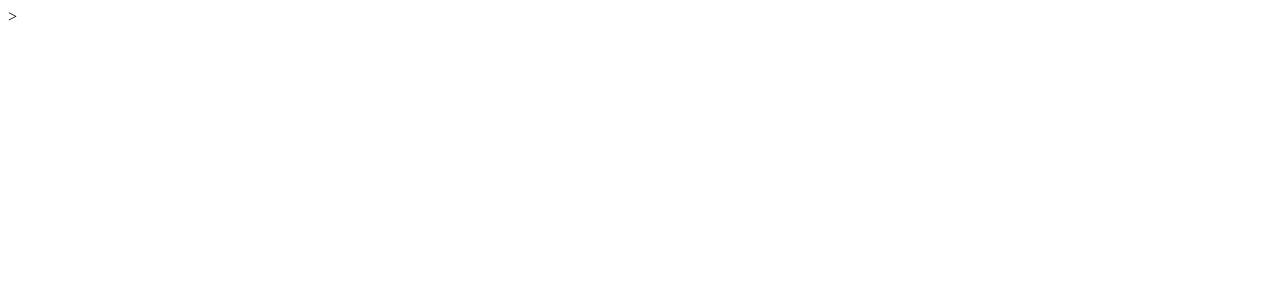
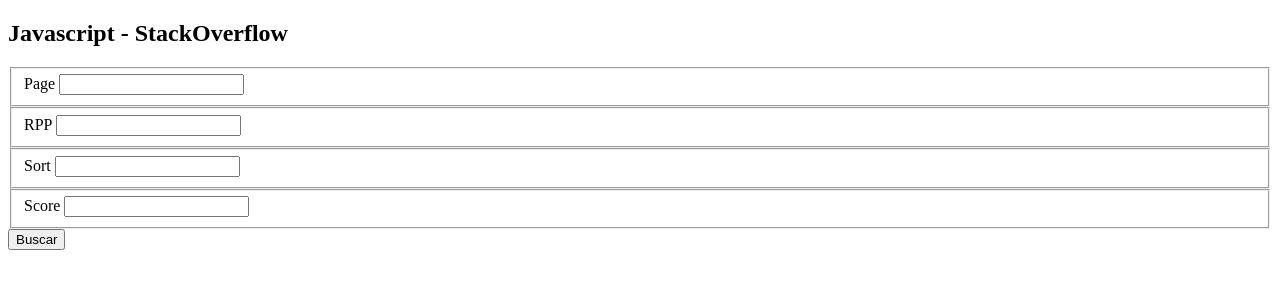
Before and after one commit to leondaros/StackOverflowSearch, a plain HTML site: page index.html in a window 1280 px wide. Drawn offline with Linux system fonts and the light colour scheme.

Commit message:
Criando estrutura da página

```diff
--- a/index.html
+++ b/index.html
@@ -1,9 +1,30 @@
 <!DOCTYPE html>
 <html>
-<head>
-	<title></title>
-</head>
-<body>
-
-</body>
-</html>>
+	<head>
+		<title>StackOverflow Search</title>
+	</head>
+	<body>
+		<section>
+			<form>
+				<h1>Javascript - StackOverflow</h1>
+				<fieldset>
+					<label>Page</label>
+					<input id="campo-page" type="number">
+				</fieldset>
+				<fieldset>
+					<label>RPP</label>
+					<input id="campo-rpp" type="number">
+				</fieldset>
+				<fieldset>
+					<label>Sort</label>
+					<input id="campo-sort" type="text">
+				</fieldset>
+				<fieldset>
+					<label>Score</label>
+					<input id="campo-score" type="number">
+				</fieldset>
+				<button>Buscar</button>
+			</form>
+		</section>
+	</body>
+</html>
```
